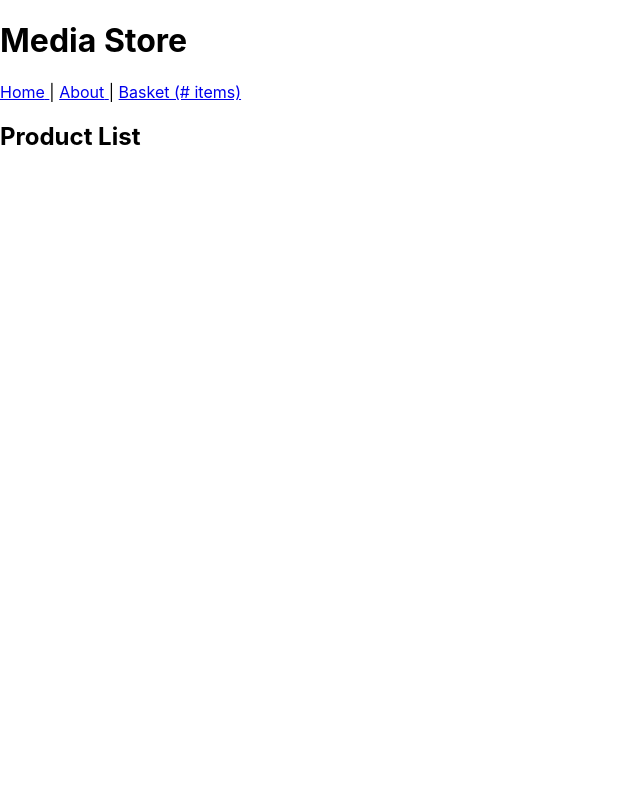
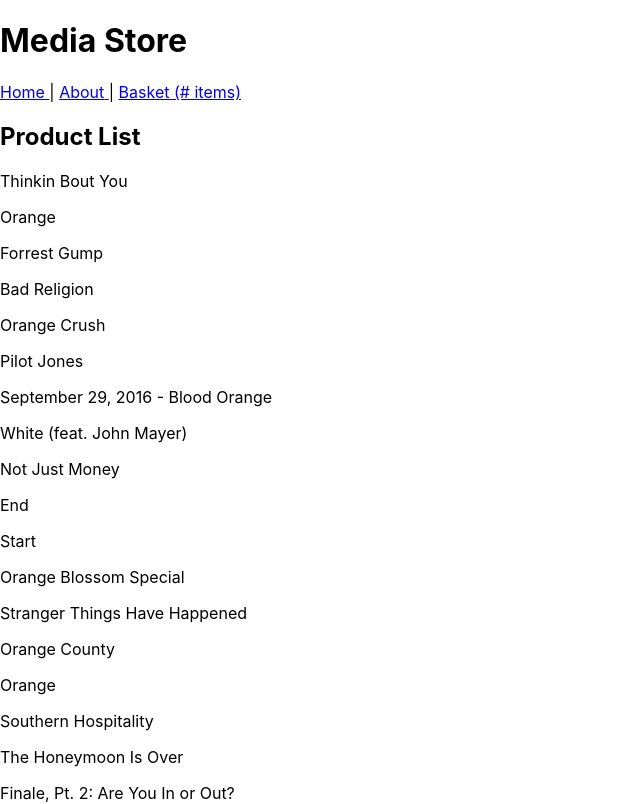
Before and after one commit to black-codher-bootcamp-2021-vaughan/unit-04-react-assignment-janinebknr, a React (Create React App) app: page / in a window 1280 px wide. Shown: the top 804 px of the page, without its empty margins (0-640 px from the left). Built offline with nearby package versions, Linux system fonts and the light colour scheme; the HTML template or start-up script is replaced by a standard one.

Commit message:
Testing mapping through the data.json

```diff
--- a/src/App.js
+++ b/src/App.js
@@ -5,6 +5,7 @@
 import Basket from "./components/Basket";
 import About from "./pages/About";
 import "./styles/App.css";
+import data from "./models/data.json";
 
 const App = () => {
   return (
@@ -17,6 +18,9 @@
             <>
               <Header />
               <ProductList />
+              {data.map((item) => (
+                <p>{item.trackName}</p>
+              ))}{" "}
             </>
           )}
         />
```
